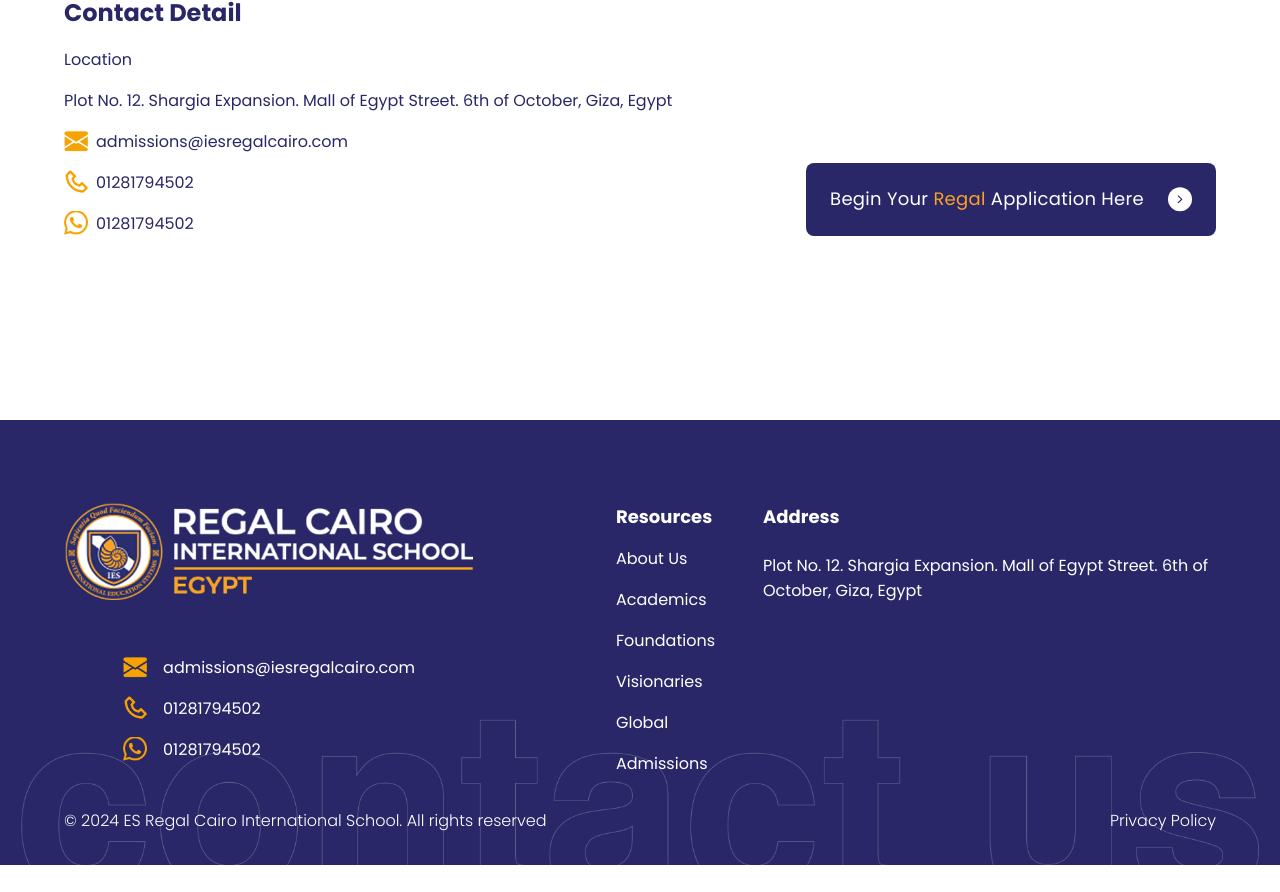
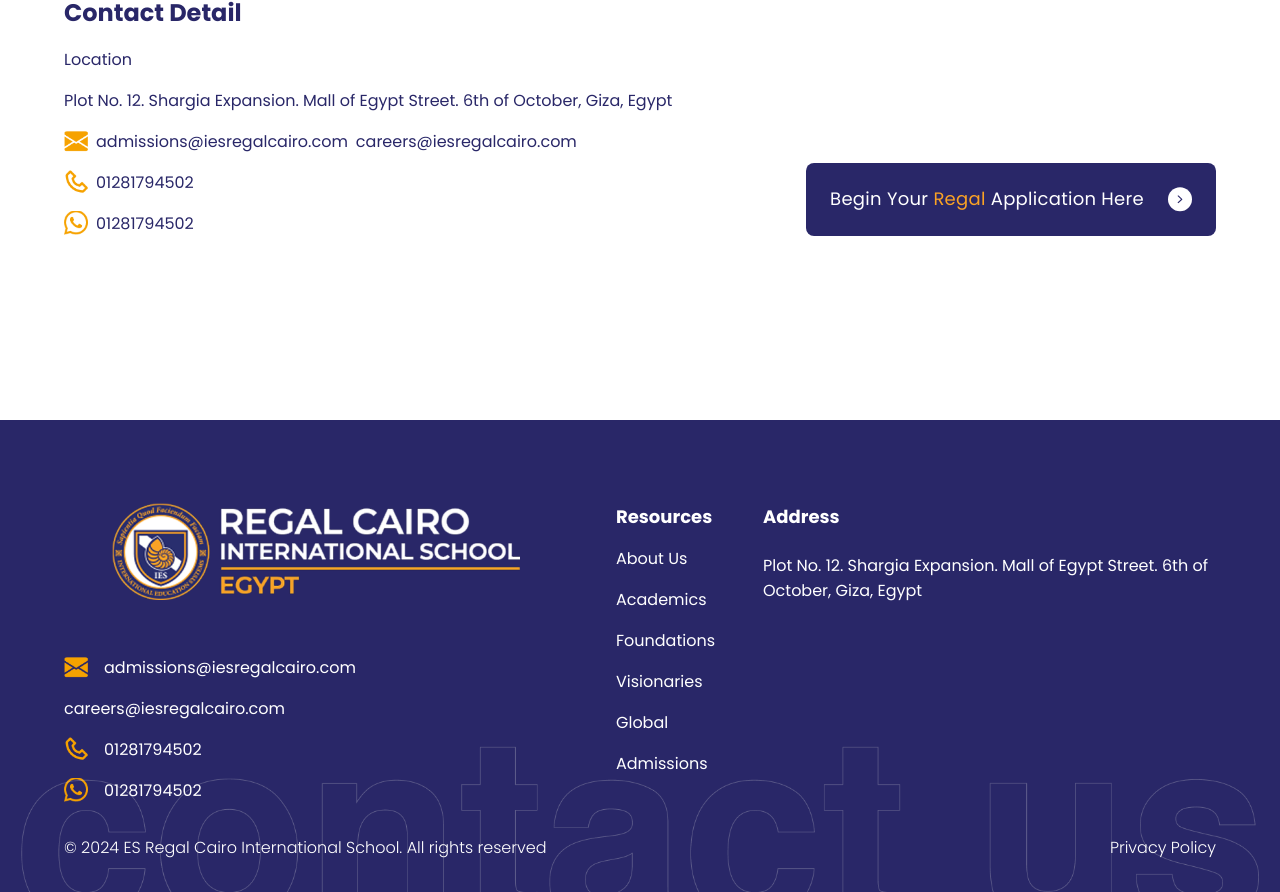
Before and after one commit to MKY-Communications/regal, a React (Vite) app: page / in a window 1280 px wide. Shown: the part 6438-7330 px from the top of the page. Before the commit the page ends 7303 px from the top, so only its background shows below. Built offline with nearby package versions, Linux system fonts and the light colour scheme.

Commit message:
Updated Regal

```diff
--- a/src/components/ContactUs.tsx
+++ b/src/components/ContactUs.tsx
@@ -58,6 +58,7 @@
                     <div className="contact-container">
                         <img src={MailIcon} alt="Contact Us Mail" loading="lazy" decoding="async" />
                         <a href="mailto:admissions@iesregalcairo.com">admissions@iesregalcairo.com</a>
+                        <a href="mailto:careers@iesregalcairo.com">careers@iesregalcairo.com</a>
                     </div>
                     <div className="contact-container">
                         <img
--- a/src/components/ui/Footer/Footer.tsx
+++ b/src/components/ui/Footer/Footer.tsx
@@ -30,6 +30,7 @@
                                 loading="lazy"
                             />
                             <a href="mailto:admissions@iesregalcairo.com">admissions@iesregalcairo.com</a>
+                            <a href="mailto:careers@iesregalcairo.com">careers@iesregalcairo.com</a>
                         </div>
                         <div>
                             <img
```
